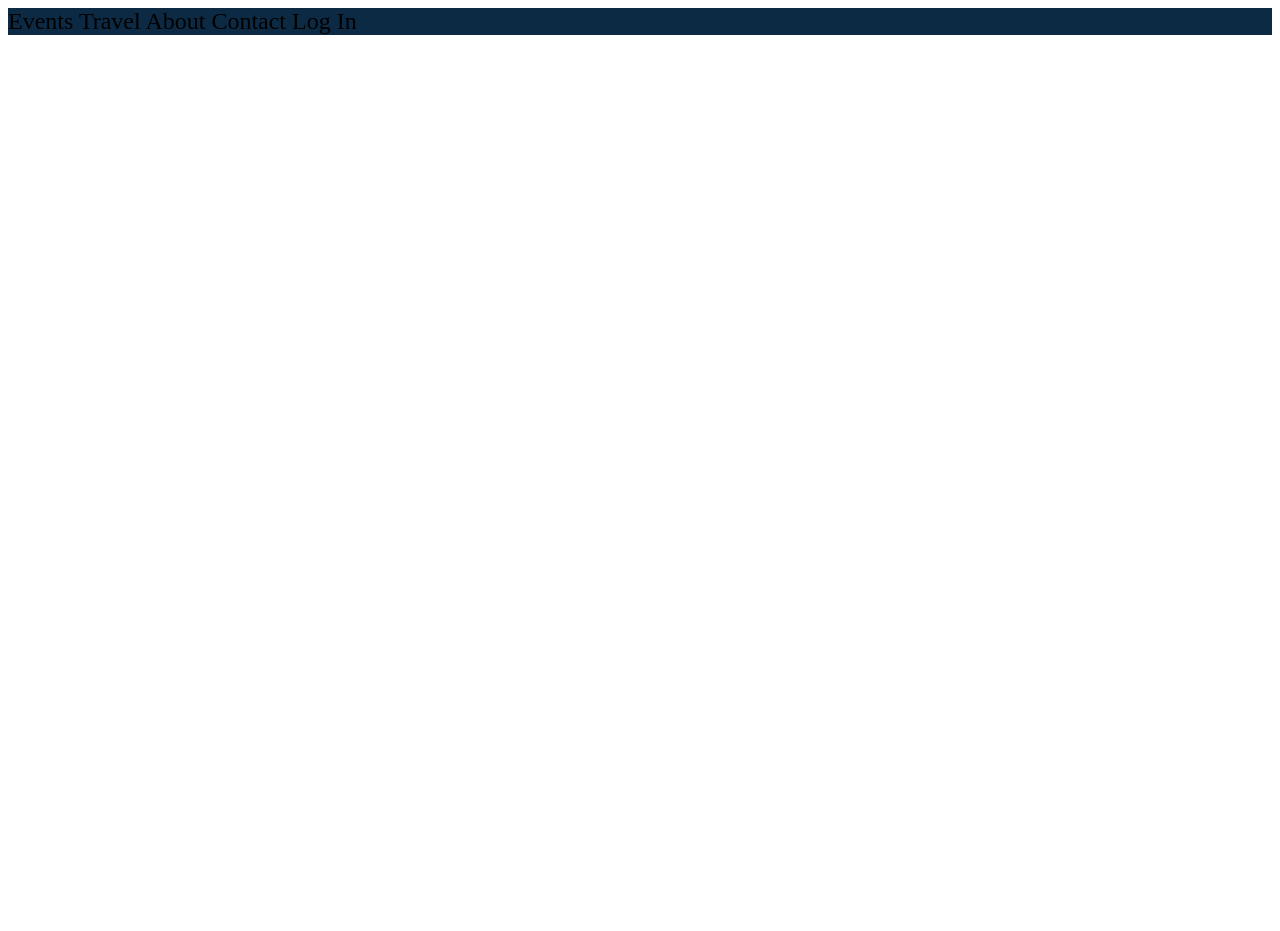
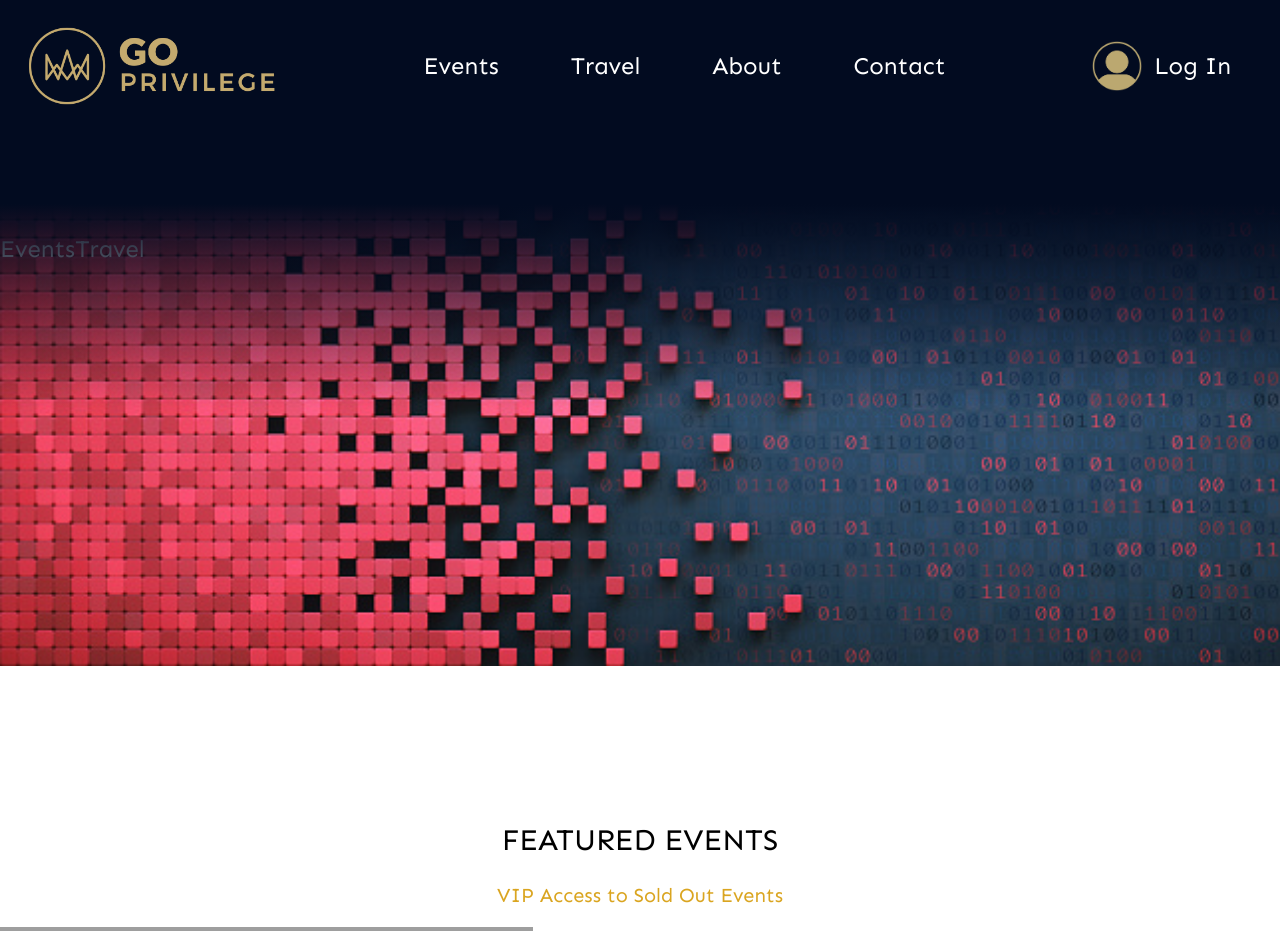
Before and after one commit to silkstream-ross/template-pages, a PHP site: page / in a window 1280 px wide. Shown: the top 931 px of the page. Before the commit the page ends 800 px from the top, so only its background shows below. Run offline with PHP 8.4, Linux system fonts and the light colour scheme; grey boxes are pictures that could not be loaded.

Commit message:
added header, banner image and started adding featured events, added basic structure for rest of page

```diff
--- a/public/dist/css/default.css
+++ b/public/dist/css/default.css
@@ -1 +1 @@
-@import"//fonts.googleapis.com/css?family=Lato:100,300,400,700,900";.main-nav{background:#0d2a44;font-size:x-large}
+@import"//fonts.googleapis.com/css?family=Lato:100,300,400,700,900";header{height:47em}header .main-nav{background-image:linear-gradient(180deg, #020B20, #020B20, transparent);font-size:x-large;color:#fff;height:17em;z-index:999}header .main-nav .main-nav-links{text-align:center;padding:2% 2% 2% 2%;display:flex;align-items:center}header .main-nav .main-nav-links .main-nav-link{margin-left:1.5em;margin-right:1.5em}header .main-nav .main-nav-links .site-logo{margin-left:0;margin-right:auto;font-size:2em}header .main-nav .main-nav-links .nav-log-in{margin-left:auto;display:flex;white-space:nowrap;align-items:center}header .main-nav .main-nav-links .nav-log-in img{margin-right:10%}header .main-nav .main-nav-banner{z-index:-1;position:relative}header .main-nav .main-nav-banner .banner-image{width:100%}header .main-nav .main-nav-banner .banner-content{position:absolute;z-index:9999;top:0;left:0}.main-page-content .section-heading{color:#000;text-transform:uppercase;font-weight:100}.main-page-content .section-subheading{color:#daa520}.main-page-content .main-page-featured-events .featured-events-heading{margin-top:3.5em;text-align:center;font-size:20px}.main-page-content .main-page-featured-events .featured-events-item img{position:absolute}.main-page-content .main-page-featured-events .featured-events-item .featured-event-details{position:absolute}body{margin:0;color:#fff;font-family:"Sen"}body a{text-decoration:none;color:#fff}
--- /dev/null
+++ b/public/includes/header.php
@@ -0,0 +1,20 @@
+<header>
+    <nav class="main-nav">
+        <div class="main-nav-links">
+            <img class="main-nav-link site-logo" src="/images/Go Privilege Logo.png"  height="80">
+            <a class="main-nav-link">Events<b></b></a>
+            <a class="main-nav-link">Travel</a>
+            <a class="main-nav-link">About</a>
+            <a class="main-nav-link">Contact</a>
+            <a class="main-nav-link nav-log-in" href="#"><img src="/images/Profile Icon.png" width="50">Log In</a>
+        </div>
+        <div class="main-nav-banner">
+            <img class="banner-image" src="/images/banner-test.jpg">
+            <div class="banner-content">
+                <div class="banner-heading"><h2>VIP Luxury Experiences</h2></div>
+                <div class="banner-links"><a class="banner-link">Events</a><a class="banner-link">Travel</a></div>
+                <div class="banner-switch-links"><a class="banner-switch-link"></a><a class="banner-switch-link"></a></div>
+            </div>
+        </div>
+    </nav>
+</header>
--- a/public/index.php
+++ b/public/index.php
@@ -9,17 +9,93 @@
     <meta http-equiv="X-UA-Compatible" content="IE=edge,chrome=1">
     <title>template pages</title>
     <link rel="stylesheet" href="dist/css/default.css">
+    <link rel="preconnect" href="https://fonts.googleapis.com">
+    <link rel="preconnect" href="https://fonts.gstatic.com" crossorigin>
+    <link href="https://fonts.googleapis.com/css2?family=Sen&display=swap" rel="stylesheet">
 </head>
 <body>
-<header>
-    <nav class="main-nav">
-        <a class="main-nav-link site-logo"></a>
-        <a class="main-nav-link">Events</a>
-        <a class="main-nav-link">Travel</a>
-        <a class="main-nav-link">About</a>
-        <a class="main-nav-link">Contact</a>
-        <a class="main-nav-link nav-log-in">Log In</a>
-    </nav>
-</header>
+<?php
+require_once (__DIR__.'/includes/header.php');
+?>
+<div class="main-page-content">
+    <div class="main-page-featured-events">
+        <div class="featured-events-heading">
+            <h2 class="section-heading">FEATURED EVENTS</h2>
+            <p class="section-subheading">VIP Access to Sold Out Events</p>
+        </div>
+        <div class="featured-events-container">
+            <div class="featured-events-rows">
+                <div class="featured-events-item">
+                    <img class="featured-event-img" src="/images/events/Royal Ascot 2024.jpg" width="400">
+                    <div class="featured-event-details">
+                        <h4 class="featured-event-category">Horse Racing</h4>
+                        <h3 class="featured-event-title">Royal Ascot 2024</h3>
+                        <p>Ascot Racecourse</p>
+                        <p>Tues 18th - Sat 22nd June 2024</p>
+                    </div>
+                </div>
+                <div class="featured-events-item-primary">
+                    <img class="featured-event-img" src="/images/events/Monaco Grand Prix 2024.jpg" height="400">
+                    <div class="featured-event-details">
+                        <h4 class="featured-event-category">Motorsport</h4>
+                        <h3 class="featured-event-title">2024 Formula 1 Monaco Grand Prix</h3>
+                        <p>Monte Carlo</p>
+                        <p>Fri 24th - Sun 26th May 2024</p>
+                    </div>
+                </div>
+                <div class="featured-events-item">
+                    <div class="featured-event-details">
+                        <img class="featured-event-img" src="/images/events/The 152nd Open.jpg" height="400">
+                        <h4 class="featured-event-category">Golf Major</h4>
+                        <h3 class="featured-event-title">The 152nd Open</h3>
+                        <p>Royal Troon Golf Course</p>
+                        <p>Wed 17th - Sun 21st July 2024</p>
+                    </div>
+                </div>
+                <div class="featured-events-item">
+                    <div class="featured-event-details">
+                        <h4 class="featured-event-category"></h4>
+                        <h3 class="featured-event-title"></h3>
+                        <p></p>
+                        <p></p>
+                    </div>
+                </div>
+                <div class="featured-events-item">
+                    <div class="featured-event-details">
+                        <h4 class="featured-event-category"></h4>
+                        <h3 class="featured-event-title"></h3>
+                        <p></p>
+                        <p></p>
+                    </div>
+                </div>
+            </div>
+        </div>
+        <div class="featured-events-end">
+
+        </div>
+    </div>
+    <div class="main-page-ambassador">
+        <div class="ambassador-content">
+            <div class="ambassador-image">
+
+            </div>
+            <div class="ambassador-text">
+
+            </div>
+        </div>
+    </div>
+    <div class="main-page-travel-services">
+
+    </div>
+    <div class="main-page-social-posts">
+
+    </div>
+    <div class="main-page-partners">
+
+    </div>
+</div>
+<?php
+//require_once (__DIR__.'/includes/footer.php');
+?>
 </body>
 </html>
```
Also changed, not shown: src/scss/base/_base.scss (+10 -0 lines), src/scss/layout/_header.scss (+58 -0 lines), src/scss/layout/_home.scss (+29 -3 lines), public/images/Go Privilege Logo.png (added), public/images/Profile Icon.png (added), public/images/banner-test.jpg (added), public/images/events/Henley Royal Regatta.jpg (added), public/images/events/Wimbledon.jpg (added), 3 other files.
